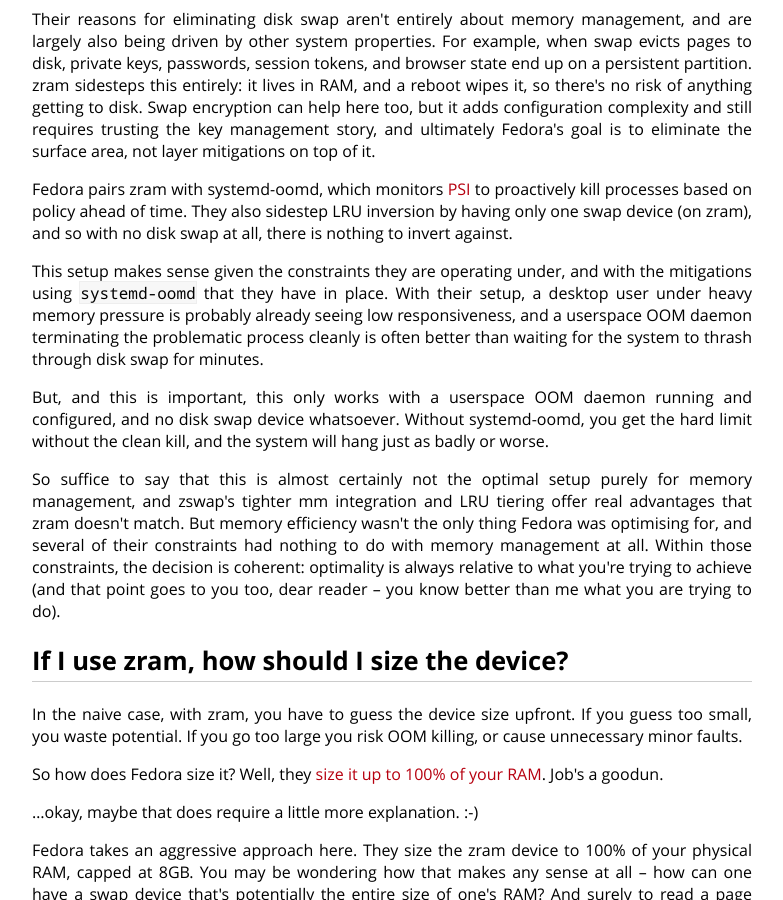
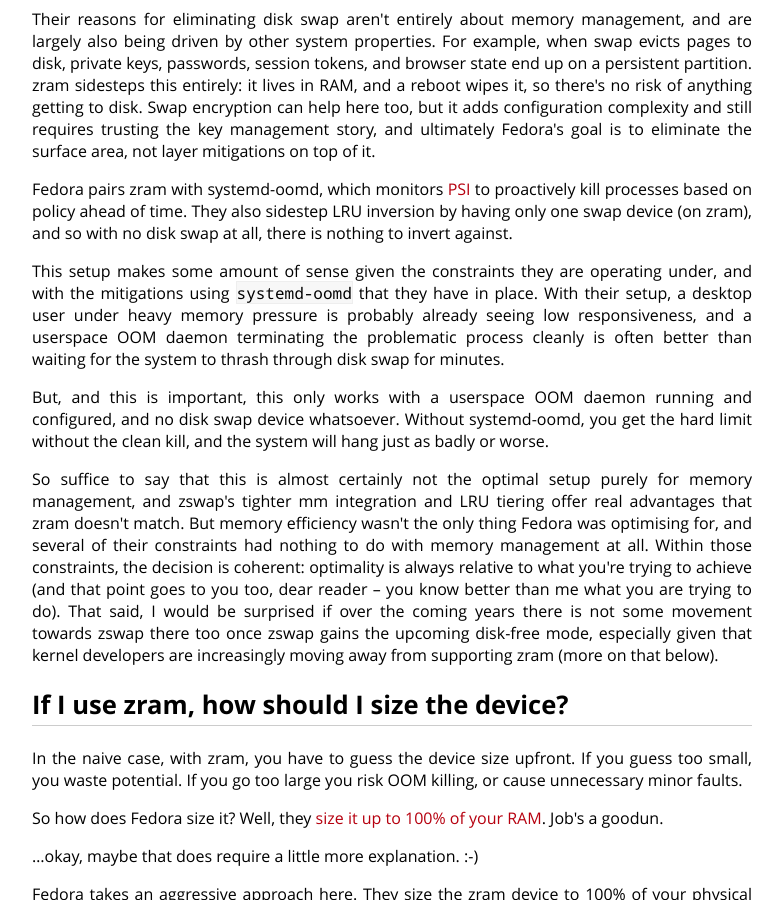
Before and after one commit to cdown/chrisdown.name, a Jekyll site: the page built from _posts/2026-03-24-zswap-vs-zram-when-to-use-what.md, in a window 1280 px wide and 900 px high, scrolled down 15270 px. Shown: the whole window, without its empty margins (248-1031 px from the left). Built offline with Jekyll 4.4.1, drawn with Linux system fonts in a browser that asks for light colours; some of the changed text lies outside the part shown.

Commit message:
zram post: Notes on moving away from zram/Fedora

```diff
--- a/_posts/2026-03-24-zswap-vs-zram-when-to-use-what.md
+++ b/_posts/2026-03-24-zswap-vs-zram-when-to-use-what.md
@@ -728,8 +728,8 @@ We have some concrete numbers to show this in practice. On Instagram, which
 runs on Django and is largely memory bound, we ran a test where we moved from
 their existing setup (with swap entirely disabled) to a setup with disk swap
 and zswap tiering. Django workers accumulate significant cold heap state over
-their lifetime -- forked processes with duplicated memory, growing request
-caches, Python object overhead. The results were twofold:
+their lifetime, like forked processes with duplicated memory, growing request
+caches, Python object overhead, you get the idea. The results were twofold:
 
 - We achieved roughly 5:1 compression. That's a huge benefit for such a memory
   bound workload, and also enables us to consider further stacking workloads.
@@ -811,11 +811,11 @@ down rather than falling off a cliff.
 
 With zram, there is no equivalent process. Nothing is watching the device fill
 up and taking action. When it hits capacity, it simply stops accepting pages.
-If there is a lower-priority disk swap device, the kernel spills to that --
-with all the LRU inversion problems described above. If there is no other
-device, the system either hangs while the kernel desperately tries to reclaim
-anything it can, or the OOM killer fires. In neither case does the system
-degrade gracefully.
+If there is a lower-priority disk swap device, the kernel spills to that, with
+all the LRU inversion problems described above. If there is no other device,
+the system either hangs while the kernel desperately tries to reclaim anything
+it can, or the OOM killer fires. In neither case does the system degrade
+gracefully.
 
 The situation can actually be worse still -- in some cases the OOM killer may
 not fire at all. In March 2026, Matt Fleming at Cloudflare
@@ -896,12 +896,12 @@ kill processes based on policy ahead of time. They also sidestep LRU inversion
 by having only one swap device (on zram), and so with no disk swap at all,
 there is nothing to invert against.
 
-This setup makes sense given the constraints they are operating under, and with
-the mitigations using `systemd-oomd` that they have in place. With their setup,
-a desktop user under heavy memory pressure is probably already seeing low
-responsiveness, and a userspace OOM daemon terminating the problematic process
-cleanly is often better than waiting for the system to thrash through disk swap
-for minutes.
+This setup makes some amount of sense given the constraints they are operating
+under, and with the mitigations using `systemd-oomd` that they have in place.
+With their setup, a desktop user under heavy memory pressure is probably
+already seeing low responsiveness, and a userspace OOM daemon terminating the
+problematic process cleanly is often better than waiting for the system to
+thrash through disk swap for minutes.
 
 But, and this is important, this only works with a userspace OOM daemon running
 and configured, and no disk swap device whatsoever. Without systemd-oomd, you
@@ -915,7 +915,10 @@ thing Fedora was optimising for, and several of their constraints had nothing
 to do with memory management at all. Within those constraints, the decision is
 coherent: optimality is always relative to what you're trying to achieve (and
 that point goes to you too, dear reader -- you know better than me what you are
-trying to do).
+trying to do). That said, I would be surprised if over the coming years there
+is not some movement towards zswap there too once zswap gains the upcoming
+disk-free mode, especially given that kernel developers are increasingly moving
+away from supporting zram (more on that below).
 
 ## If I use zram, how should I size the device?
 
```
